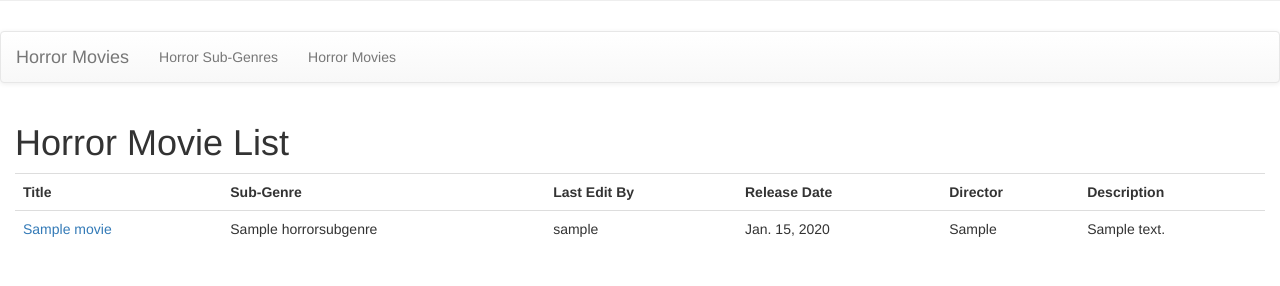
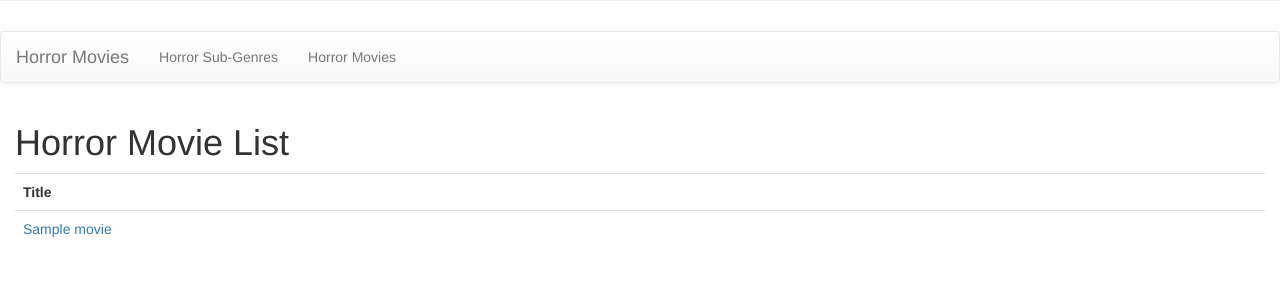
Before and after one commit to bman150/HorrorMovieSite, a Django app: page /horror/movies/ in a window 1280 px wide. Shown: the part 194-480 px from the top of the page. Run offline with Django 3.2, Linux system fonts and the light colour scheme; tables that the repository leaves empty hold one stand-in row (values such as "Sample post"); some libraries are stand-ins or nearby versions.

Commit message:
Prince of Darkness

```diff
--- a/horror/templates/horror/movies.html
+++ b/horror/templates/horror/movies.html
@@ -4,20 +4,10 @@
 <table class="table">
     <tr>
         <th>Title</th>
-        <th>Sub-Genre</th>
-        <th>Last Edit By</th>
-        <th>Release Date</th>
-        <th>Director</th>
-        <th>Description</th>
     </tr>
     {% for m in movie_list %}
         <tr>
             <td><a href="{% url 'moviedetail' id=m.id %}">{{m.movietitle}}</a></td>
-            <td>{{m.horrorsubgenre}}</td>
-            <td>{{m.user}}</td>
-            <td>{{m.moviereleasedate}}</td>
-            <td>{{m.moviedirector}}</td>
-            <td>{{m.moviedescription}}</td>
         </tr>
     {% endfor %}
 
```
